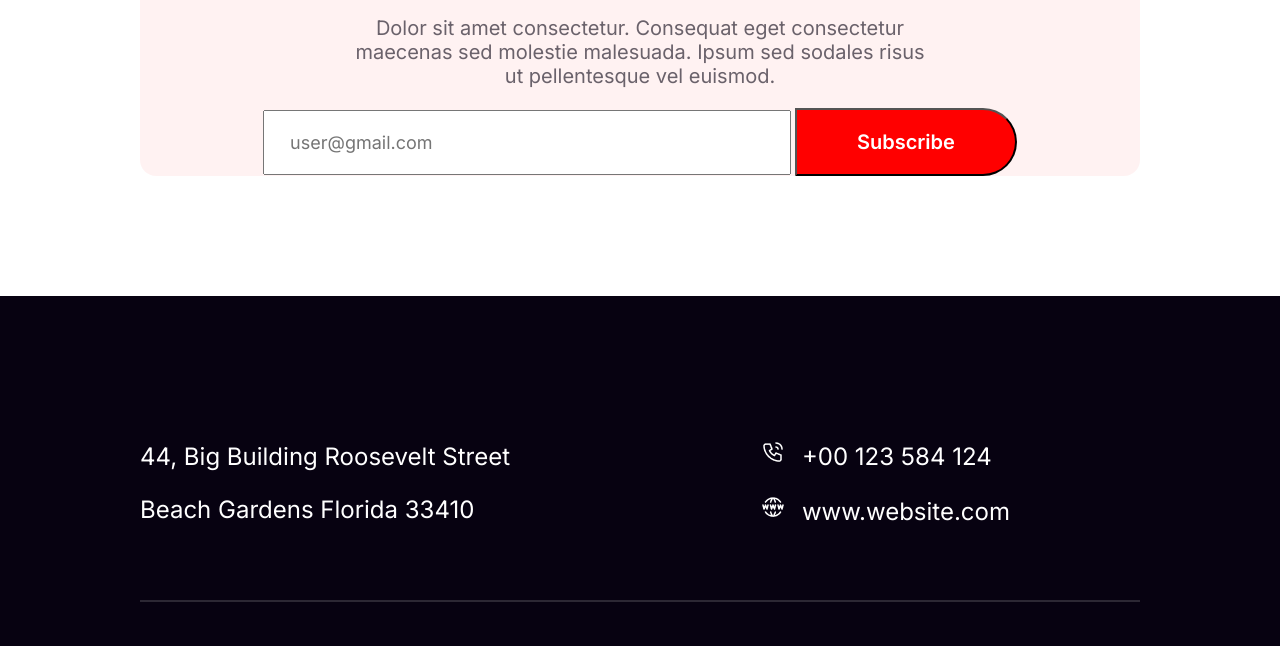
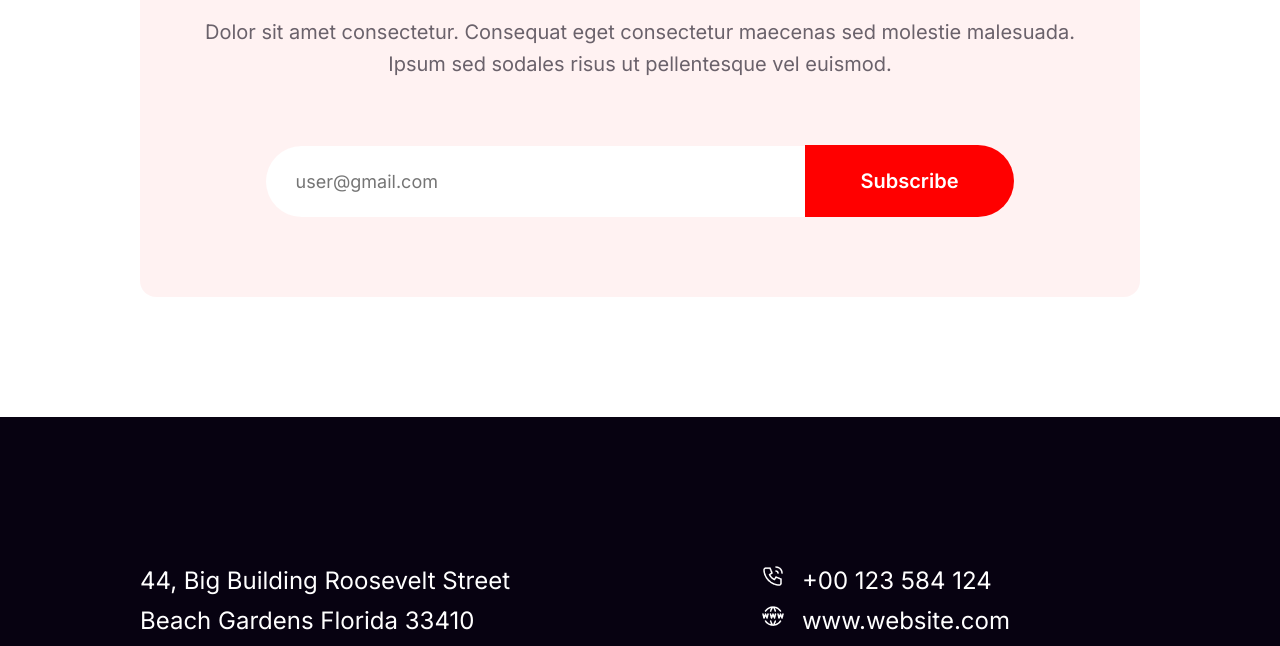
Before and after one commit to Maysha-Khanom-Moon/ph-a1-new-year-new-mission, a plain HTML site: page index.html in a window 1280 px wide. Shown: the part 470-1116 px from the top of the page. Drawn offline with Linux system fonts and the light colour scheme.

Commit message:
newsletter complete

```diff
--- a/index.html
+++ b/index.html
@@ -18,26 +18,30 @@
 
 
         <div class="newsletter">
-            <img src="resources/Group 61.png" alt="">
-            <h1>Subscribe Newsletter</h1>
-            <p>Dolor sit amet consectetur. Consequat eget consectetur maecenas sed molestie malesuada. Ipsum sed sodales risus ut pellentesque vel euismod. </p>
-            <input type="email" placeholder="user@gmail.com">
+            <div class="top">
+                <img src="resources/Group 61.png" alt="">
+            </div>
+            <div class="center">
+                <h1>Subscribe Newsletter</h1>
+                <p>Dolor sit amet consectetur. Consequat eget consectetur maecenas sed molestie malesuada. Ipsum sed sodales risus ut pellentesque vel euismod. </p>
+            </div>
+            <div class="bottom">
+                <input type="email" placeholder="user@gmail.com">
             <button>Subscribe</button>
+            </div>
         </div>
     </main>
 
     <footer>
         <div class="top">
             <div class="top-left">
-                <p>44, Big Building Roosevelt Street </p>
-                <p>Beach Gardens Florida 33410</p>
+                <p>44, Big Building Roosevelt Street Beach Gardens Florida 33410</p>
             </div>
             <div class="top-right">
                 <p>
                     <img src="resources/Call.png" alt="">
                     +00 123 584 124
-                </p>
-                <p>
+                <br>
                     <img src="resources/Website.png" alt="">
                     www.website.com
                 </p>
--- a/style.css
+++ b/style.css
@@ -13,6 +13,8 @@ header, main {
 
 /* main --> newsletter styles */
 .newsletter {
+    display: grid;
+    justify-content: center;
     border-radius: 16px;
     background: rgba(255, 0, 0, 0.05);
     text-align: center;
@@ -37,7 +39,13 @@ header, main {
     font-family: Inter;
     font-size: 20px;
     font-weight: 400;
-    margin: 20px 210px;
+    margin-top: 20px;
+    line-height: 32px;
+}
+
+.newsletter .center {
+    width: 900px;
+    margin-bottom: 45px;
 }
 
 .newsletter input {
@@ -45,7 +53,10 @@ header, main {
     font-family: Inter;
     font-size: 18px;
     font-weight: 400;
-    padding: 20px 240px 20px 25px;
+    border: 0;
+    border-radius: 50px 0 0 50px;
+    padding: 25px 250px 25px 30px;
+    margin-right: 0;
 }
 
 .newsletter button {
@@ -53,9 +64,16 @@ header, main {
     font-family: Inter;
     font-size: 20px;
     font-weight: 600;
+    border: 0;
     border-radius: 0px 50px 50px 0px;
     background: #F00;
-    padding: 20px 60px;
+    padding: 24px 56px;
+    margin-left: 0;
+    margin-bottom: 80px;
+}
+
+.newsletter .bottom {
+    font-size: 0;
 }
 
 /* footer styles */
@@ -64,7 +82,6 @@ footer {
     background-color: #070211;
     display: grid;
     padding: 120px 140px;
-
     color: #FFF;
     font-family: Inter;
     font-size: 24px;
@@ -84,10 +101,12 @@ footer .top {
 
 footer .top-left {
     width: 375px;
+    line-height: 40px;
 }
 
 footer .top-right {
     margin-right: 130px;
+    line-height: 40px;
 }
 
 footer > .top img {
```
